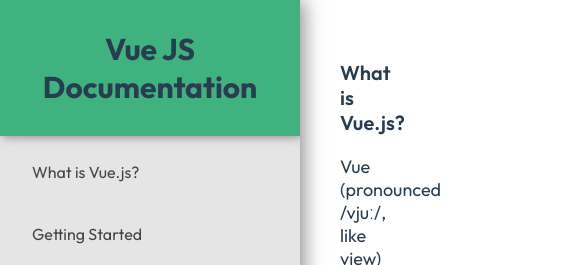
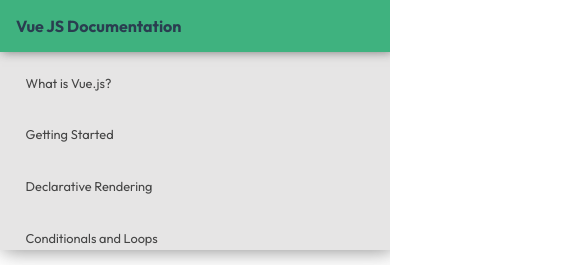
Before and after one commit to zafiramdhani/fcc-technical-documentation-page, a plain HTML site: page index.html in a window 390 px wide. Shown: the top 265 px of the page, 585 px wide, since content can reach past the window. Drawn offline with Linux system fonts and the light colour scheme.

Commit message:
media query done

```diff
--- a/style.css
+++ b/style.css
@@ -80,6 +80,24 @@
   background-color: rgb(230, 229, 229);
 }
 
-@media only screen and (max-width: 600px) {
+@media only screen and (max-width: 992px) {
+  html {font-size: 8px;}
+  nav {
+    position: relative;
+    top: 0;
+    width: 100%;
+    max-height: 250px;
+    overflow-y: scroll;
+  }
+  nav header {
+    font-size: 2rem;
+    text-align: left;
+  }
 
+
+  main {
+    margin: 0;
+  }
+  pre {font-size: 1rem;}
+  span {font-size: 1.2rem;}
 }
```
Also changed, not shown: index.html (+1 -2 lines).
